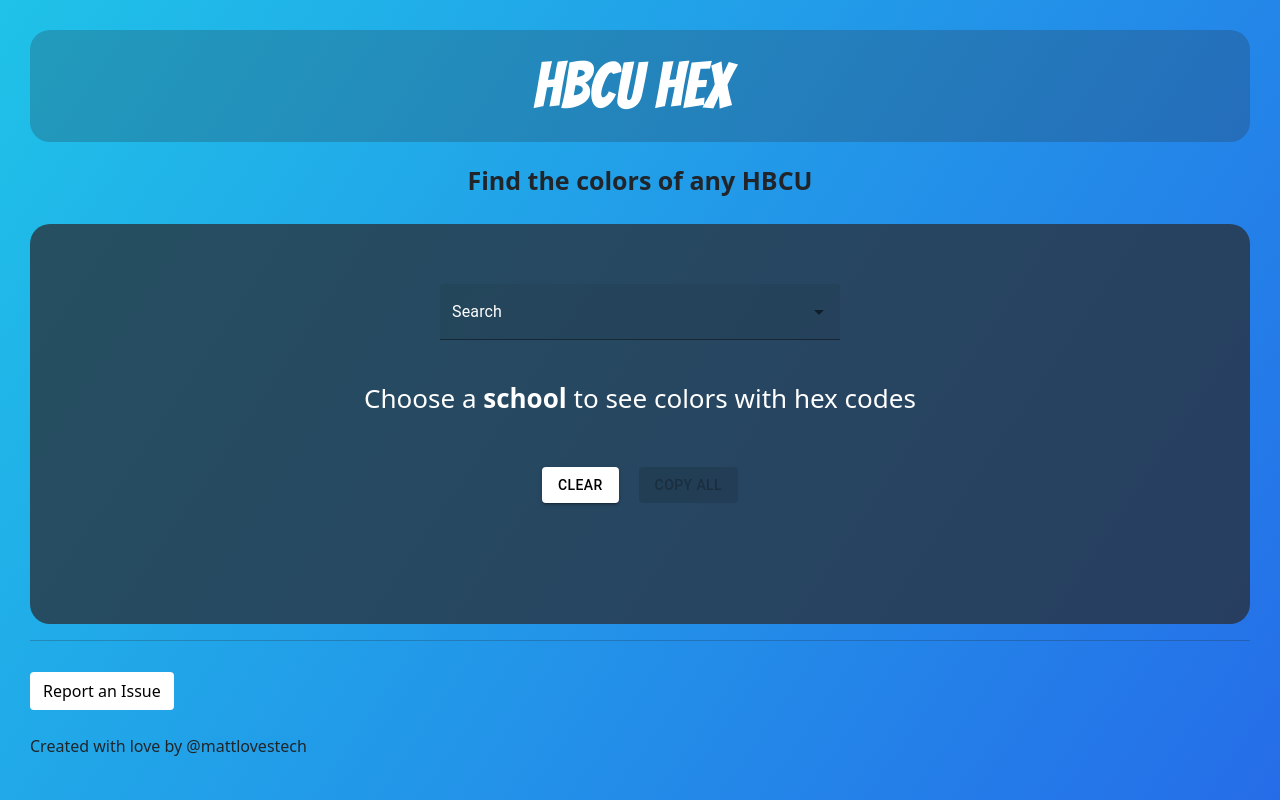
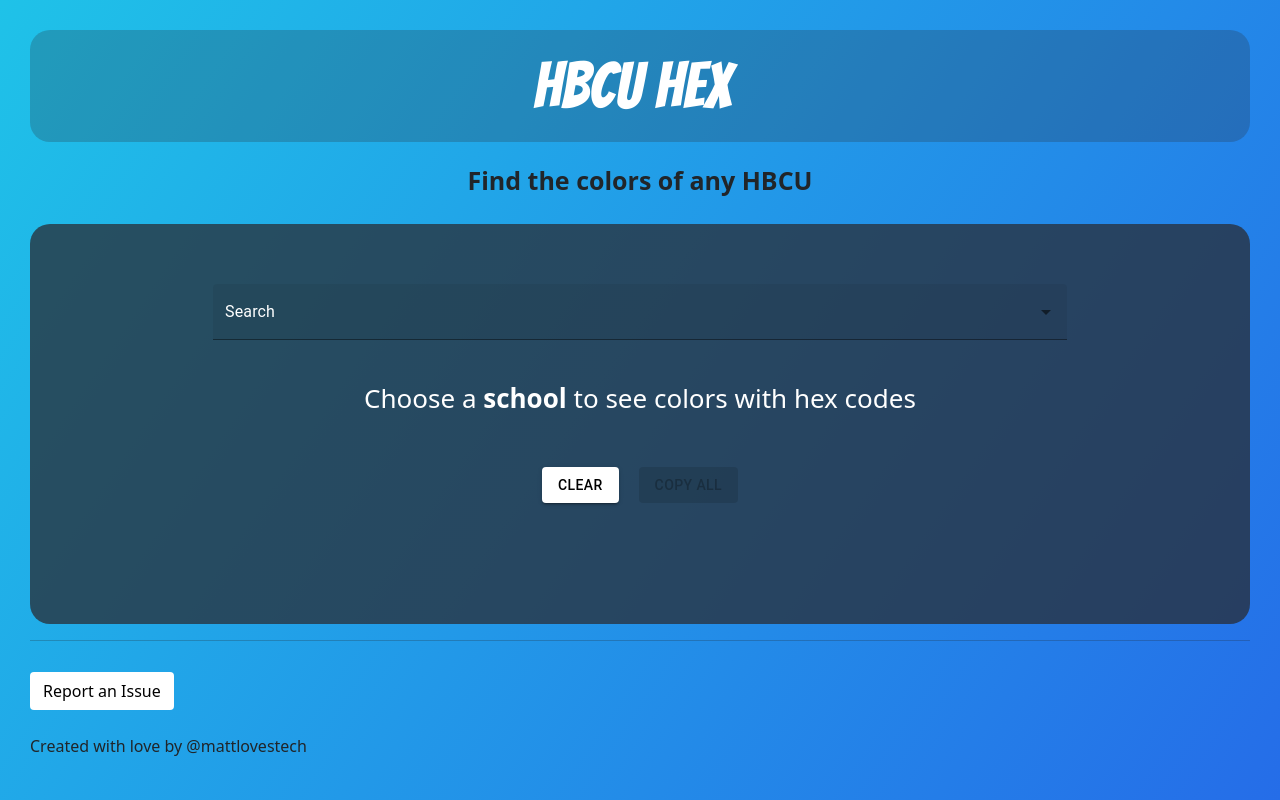
Before and after one commit to mattlovestech/HBCU-Hex, a React (Create React App) app: page / in a window 1280 px wide. Built offline with nearby package versions, Linux system fonts and the light colour scheme.

Commit message:
tried to fix the width of input

```diff
--- a/src/autocomplete.js
+++ b/src/autocomplete.js
@@ -58,14 +58,14 @@ export class ComboBox extends Component {
 
     return (
         <><Autocomplete
-            disablePortal
+
             id="combo-box-demo"
             options={top100Films}
-            sx={{ width: 400,
+            sx={{ width: "70%",
                 color:"white"
             }}
             renderInput={(params) =>
-                <TextField  sx={{ input: { color: "white" }}}
+                <TextField  sx={{ input: { color: "white", borderColor: "white"}}}
                             variant="filled"
 
                             {...params} onSelect={this.handleSelect}
```
